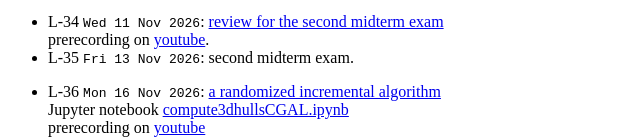
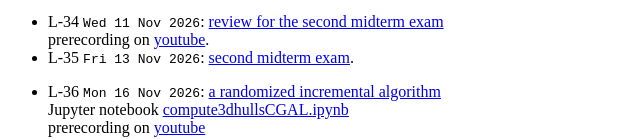
Before and after one commit to janverschelde/janverschelde.github.io, a plain HTML site: page mcs481/main.html in a window 1280 px wide. Shown: the part 2374-2513 px from the top of the page, without its empty margins (0-640 px from the left). Drawn offline with Linux system fonts and the light colour scheme.

Commit message:
questions for second midterm exam posted

```diff
--- a/mcs481/main.html
+++ b/mcs481/main.html
@@ -273,7 +273,8 @@ and skim the topics of the last chapters.
     <A HREF="review_two.pdf" target=none>review for the second midterm exam</A>
     <BR> prerecording on
     <A HREF="https://youtu.be/I3lMzhfZNRA" target=none>youtube</A>.
-<LI>L-35 <TT>Fri 13 Nov 2026</TT>: second midterm exam.
+<LI>L-35 <TT>Fri 13 Nov 2026</TT>:
+    <A HREF="midterm_two.pdf" target=none>second midterm exam</A>.
 </UL>
 
 <P>
```
Also changed, not shown: 1 other file.
